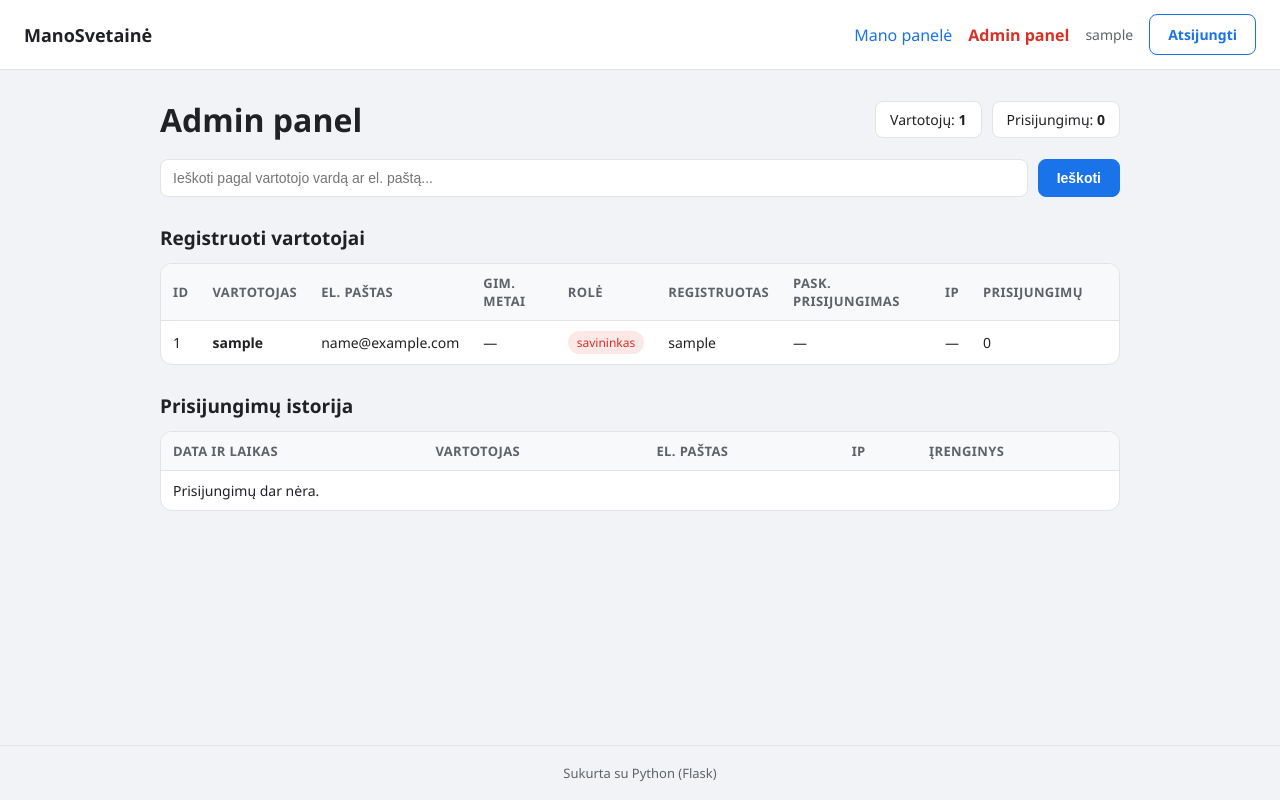
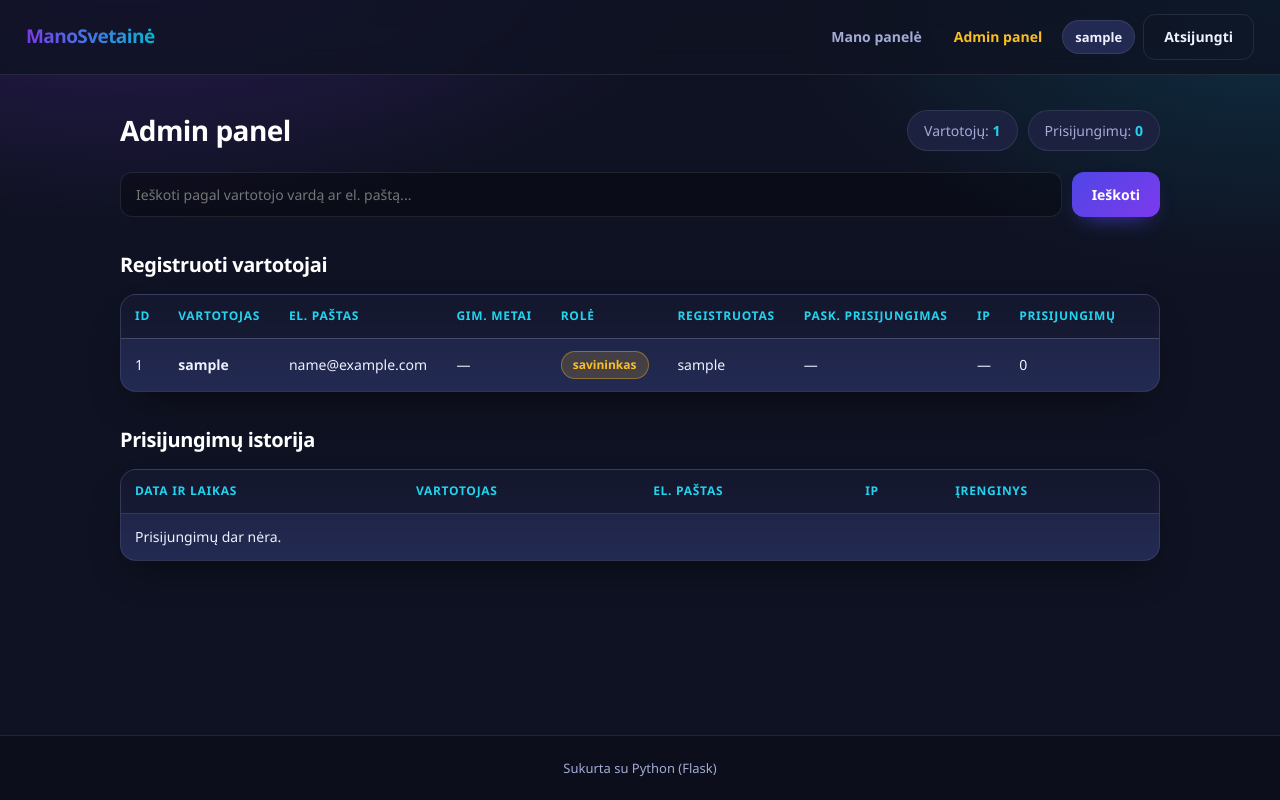
Before and after one commit to bygbaby123-max/svetaine, a Flask app: page /admin in a window 1280 px wide. Run offline with Flask 3, Linux system fonts and the light colour scheme; the visitor is signed in with stand-in values (Sample User, id 1); data comes from the database, SQL or seed files in the repository; data that the repository does not hold is empty; some libraries are stand-ins or nearby versions.

Commit message:
Atnaujinu style.css (naujas UI)

```diff
--- a/static/style.css
+++ b/static/style.css
@@ -1,160 +1,277 @@
+/* ============================================================
+   ManoSvetainė – modernus dizainas
+   ============================================================ */
 :root {
-  --blue: #1a73e8;
-  --blue-dark: #1557b0;
-  --bg: #f1f3f6;
-  --card: #ffffff;
-  --text: #202124;
-  --muted: #5f6368;
-  --border: #e0e3e8;
-  --red: #d93025;
-  --green: #188038;
+  --brand: #4f46e5;
+  --brand-2: #7c3aed;
+  --brand-3: #06b6d4;
+  --brand-dark: #4338ca;
+  --bg: #0f1222;
+  --bg-soft: #161a30;
+  --card: #1c2140;
+  --card-2: #232a52;
+  --text: #eef1ff;
+  --muted: #a3abd6;
+  --border: rgba(255, 255, 255, .09);
+  --red: #f87171;
+  --red-dark: #ef4444;
+  --green: #34d399;
+  --amber: #fbbf24;
+  --cyan: #22d3ee;
+  --shadow: 0 18px 40px -18px rgba(0, 0, 0, .65);
+  --radius: 18px;
 }
 
 * { box-sizing: border-box; }
 
 body {
   margin: 0;
-  font-family: "Segoe UI", Arial, Helvetica, sans-serif;
-  background: var(--bg);
+  font-family: "Segoe UI", system-ui, -apple-system, Arial, sans-serif;
+  background:
+    radial-gradient(1000px 500px at 10% -10%, rgba(124, 58, 237, .28), transparent 60%),
+    radial-gradient(900px 500px at 100% 0%, rgba(6, 182, 212, .18), transparent 55%),
+    var(--bg);
   color: var(--text);
   min-height: 100vh;
   display: flex;
   flex-direction: column;
+  line-height: 1.55;
 }
 
-a { color: var(--blue); text-decoration: none; }
+a { color: var(--cyan); text-decoration: none; }
 a:hover { text-decoration: underline; }
 
-/* Navigacija */
+h1, h2, h3 { letter-spacing: -.02em; }
+
+/* ---------------------------------------------------- navigacija */
 .nav {
+  position: sticky;
+  top: 0;
+  z-index: 20;
   display: flex;
   align-items: center;
   justify-content: space-between;
   gap: 16px;
-  padding: 14px 24px;
-  background: var(--card);
+  padding: 14px 26px;
+  background: rgba(15, 18, 34, .78);
+  backdrop-filter: blur(14px);
+  -webkit-backdrop-filter: blur(14px);
   border-bottom: 1px solid var(--border);
   flex-wrap: wrap;
 }
-.brand { font-weight: 700; font-size: 18px; color: var(--text); }
-.brand:hover { text-decoration: none; color: var(--blue); }
-.links { display: flex; align-items: center; gap: 16px; flex-wrap: wrap; }
-.who { color: var(--muted); font-size: 14px; }
-.admin-link { color: var(--red); font-weight: 600; }
+.brand {
+  font-weight: 800;
+  font-size: 19px;
+  color: #fff;
+  background: linear-gradient(90deg, var(--brand-2), var(--brand-3));
+  -webkit-background-clip: text;
+  background-clip: text;
+  -webkit-text-fill-color: transparent;
+  letter-spacing: -.03em;
+}
+.brand:hover { text-decoration: none; filter: brightness(1.15); }
+.links { display: flex; align-items: center; gap: 8px; flex-wrap: wrap; }
+.links > a:not(.btn) {
+  color: var(--muted);
+  font-size: 14px;
+  font-weight: 600;
+  padding: 8px 12px;
+  border-radius: 10px;
+  transition: .15s;
+}
+.links > a:not(.btn):hover { background: var(--card); color: #fff; text-decoration: none; }
+.who {
+  color: var(--text);
+  font-size: 13px;
+  font-weight: 700;
+  background: var(--card-2);
+  border: 1px solid var(--border);
+  padding: 6px 12px;
+  border-radius: 999px;
+}
+.admin-link { color: var(--amber) !important; }
+.admin-link:hover { background: rgba(251, 191, 36, .12) !important; }
 
-/* Turinys */
+/* ------------------------------------------------------------ turinys */
 .container {
   width: 100%;
-  max-width: 1000px;
+  max-width: 1080px;
   margin: 0 auto;
-  padding: 28px 20px 60px;
+  padding: 34px 20px 70px;
   flex: 1;
 }
 .footer {
   text-align: center;
   color: var(--muted);
   font-size: 13px;
-  padding: 18px;
+  padding: 22px;
   border-top: 1px solid var(--border);
+  background: rgba(0, 0, 0, .2);
 }
 
-/* Pranešimai */
+/* ------------------------------------------------------ pranešimai */
 .flash {
-  padding: 12px 16px;
-  border-radius: 8px;
+  padding: 13px 17px;
+  border-radius: 12px;
   margin-bottom: 16px;
   font-size: 14px;
+  font-weight: 600;
   border: 1px solid transparent;
+  display: flex;
+  gap: 10px;
+  align-items: center;
 }
-.flash-success { background: #e6f4ea; color: var(--green); border-color: #ceead6; }
-.flash-error { background: #fce8e6; color: var(--red); border-color: #f6d0cd; }
-.flash-info { background: #e8f0fe; color: var(--blue-dark); border-color: #d2e3fc; }
+.flash-success { background: rgba(52, 211, 153, .12); color: var(--green); border-color: rgba(52, 211, 153, .35); }
+.flash-error { background: rgba(248, 113, 113, .12); color: var(--red); border-color: rgba(248, 113, 113, .35); }
+.flash-info { background: rgba(34, 211, 238, .1); color: var(--cyan); border-color: rgba(34, 211, 238, .3); }
 
-/* Pradžia */
+/* ----------------------------------------------------------- hero */
 .hero {
-  background: linear-gradient(135deg, #1a73e8, #6c5ce7);
+  position: relative;
+  overflow: hidden;
+  background: linear-gradient(135deg, #4f46e5 0%, #7c3aed 45%, #06b6d4 100%);
+  border-radius: 26px;
+  padding: 56px 34px;
+  text-align: center;
+  box-shadow: var(--shadow);
+}
+.hero::after {
+  content: "";
+  position: absolute;
+  inset: 0;
+  background:
+    radial-gradient(400px 200px at 20% 20%, rgba(255, 255, 255, .18), transparent 60%),
+    radial-gradient(300px 180px at 85% 80%, rgba(255, 255, 255, .12), transparent 60%);
+  pointer-events: none;
+}
+.hero > * { position: relative; z-index: 1; }
+.hero h1 {
+  margin: 0 0 14px;
+  font-size: clamp(30px, 5vw, 44px);
+  font-weight: 800;
   color: #fff;
-  border-radius: 16px;
-  padding: 44px 32px;
-  text-align: center;
+  text-shadow: 0 6px 24px rgba(0, 0, 0, .25);
 }
-.hero h1 { margin: 0 0 12px; font-size: 34px; }
-.hero .lead { max-width: 640px; margin: 0 auto 22px; opacity: .95; line-height: 1.6; }
-.hero-actions { display: flex; gap: 12px; justify-content: center; flex-wrap: wrap; }
-.hero .cards { display: flex; gap: 16px; justify-content: center; flex-wrap: wrap; margin-top: 26px; text-align: left; }
+.hero .lead {
+  max-width: 660px;
+  margin: 0 auto 26px;
+  color: rgba(255, 255, 255, .95);
+  font-size: 17px;
+  line-height: 1.65;
+}
+.hero-actions { display: flex; gap: 14px; justify-content: center; flex-wrap: wrap; }
+.hero .cards { display: flex; gap: 16px; justify-content: center; flex-wrap: wrap; margin-top: 32px; text-align: left; }
 .hero .card { color: var(--text); }
 
 .features {
   display: grid;
-  grid-template-columns: repeat(auto-fit, minmax(240px, 1fr));
-  gap: 16px;
-  margin-top: 24px;
+  grid-template-columns: repeat(auto-fit, minmax(250px, 1fr));
+  gap: 18px;
+  margin-top: 28px;
+}
+.features .card { position: relative; overflow: hidden; }
+.features .card::before {
+  content: "";
+  position: absolute;
+  top: 0; left: 0; right: 0;
+  height: 3px;
+  background: linear-gradient(90deg, var(--brand-2), var(--brand-3));
 }
 
-/* Kortelės */
+/* --------------------------------------------------------- kortelės */
 .card {
-  background: var(--card);
+  background: linear-gradient(180deg, var(--card), var(--card-2));
   border: 1px solid var(--border);
-  border-radius: 14px;
-  padding: 20px;
+  border-radius: var(--radius);
+  padding: 22px;
+  box-shadow: var(--shadow);
+  transition: transform .18s ease, border-color .18s ease;
 }
-.card h3 { margin: 0 0 10px; font-size: 17px; }
-.card p { margin: 6px 0; color: var(--muted); font-size: 14px; line-height: 1.5; }
-.card .btn { margin-top: 12px; }
+.card:hover { transform: translateY(-3px); border-color: rgba(124, 58, 237, .45); }
+.card h3 { margin: 0 0 10px; font-size: 17px; color: #fff; }
+.card p { margin: 6px 0; color: var(--muted); font-size: 14px; line-height: 1.6; }
+.card .btn { margin-top: 14px; }
 
-/* Mygtukai */
+/* -------------------------------------------------------- mygtukai */
 .btn {
-  display: inline-block;
-  background: var(--blue);
+  display: inline-flex;
+  align-items: center;
+  justify-content: center;
+  gap: 8px;
+  background: linear-gradient(135deg, var(--brand), var(--brand-2));
   color: #fff;
-  border: 1px solid var(--blue);
-  padding: 10px 18px;
-  border-radius: 8px;
+  border: none;
+  padding: 11px 20px;
+  border-radius: 12px;
   font-size: 14px;
-  font-weight: 600;
+  font-weight: 700;
+  font-family: inherit;
   cursor: pointer;
-  transition: background .15s;
+  box-shadow: 0 10px 22px -12px rgba(79, 70, 229, .9);
+  transition: transform .15s, filter .15s, box-shadow .15s;
 }
-.btn:hover { background: var(--blue-dark); text-decoration: none; }
-.btn-ghost { background: transparent; color: var(--blue); }
-.btn-ghost:hover { background: #e8f0fe; }
-.btn-admin { background: var(--red); border-color: var(--red); }
-.btn-admin:hover { background: #b3140a; }
-.btn-lg { padding: 13px 26px; font-size: 16px; }
+.btn:hover {
+  filter: brightness(1.1);
+  transform: translateY(-2px);
+  text-decoration: none;
+  box-shadow: 0 14px 26px -12px rgba(124, 58, 237, .9);
+}
+.btn:active { transform: translateY(0); }
+.btn-ghost {
+  background: transparent;
+  color: var(--text);
+  border: 1px solid var(--border);
+  box-shadow: none;
+}
+.btn-ghost:hover { background: var(--card); filter: none; border-color: var(--brand-2); }
+.btn-admin { background: linear-gradient(135deg, #ef4444, #b91c1c); box-shadow: 0 10px 22px -12px rgba(239, 68, 68, .9); }
+.btn-admin:hover { box-shadow: 0 14px 26px -12px rgba(239, 68, 68, .9); }
+.btn-lg { padding: 14px 30px; font-size: 16px; border-radius: 14px; }
 
-/* Formos */
+/* ------------------------------------------------------------ formos */
 .auth-box {
-  max-width: 440px;
-  margin: 0 auto;
-  background: var(--card);
+  max-width: 460px;
+  margin: 20px auto;
+  background: linear-gradient(180deg, var(--card), var(--card-2));
   border: 1px solid var(--border);
-  border-radius: 16px;
-  padding: 30px 28px;
+  border-radius: 22px;
+  padding: 34px 30px;
+  box-shadow: var(--shadow);
 }
-.auth-box.wide { max-width: 820px; }
-.auth-box h1 { margin: 0 0 20px; font-size: 24px; }
-.auth-box h2 { font-size: 18px; margin: 26px 0 12px; }
+.auth-box.wide { max-width: 860px; }
+.auth-box h1 { margin: 0 0 22px; font-size: 26px; color: #fff; }
+.auth-box h2 { font-size: 18px; margin: 30px 0 14px; color: #fff; }
 
 .form label {
   display: block;
-  font-size: 14px;
-  font-weight: 600;
-  margin-bottom: 14px;
-  color: var(--text);
+  font-size: 13px;
+  font-weight: 700;
+  margin-bottom: 16px;
+  color: var(--muted);
+  text-transform: uppercase;
+  letter-spacing: .04em;
 }
 .form input {
   display: block;
   width: 100%;
-  margin-top: 6px;
-  padding: 11px 12px;
+  margin-top: 7px;
+  padding: 13px 14px;
   border: 1px solid var(--border);
-  border-radius: 8px;
+  border-radius: 12px;
   font-size: 15px;
   font-family: inherit;
-  background: #fbfcfe;
+  background: rgba(0, 0, 0, .28);
+  color: var(--text);
+  transition: border-color .15s, box-shadow .15s;
 }
-.form input:focus { outline: 2px solid var(--blue); outline-offset: 1px; border-color: var(--blue); }
-.form-actions { display: flex; gap: 10px; flex-wrap: wrap; margin-top: 6px; }
+.form input::placeholder { color: #6b74ad; }
+.form input:focus {
+  outline: none;
+  border-color: var(--brand-2);
+  box-shadow: 0 0 0 4px rgba(124, 58, 237, .22);
+}
+.form-actions { display: flex; gap: 10px; flex-wrap: wrap; margin-top: 8px; }
+.form-actions .btn { flex: 1; min-width: 150px; }
 
 .divider {
   display: flex;
@@ -162,71 +279,119 @@ a:hover { text-decoration: underline; }
   gap: 12px;
   color: var(--muted);
   font-size: 13px;
-  margin: 20px 0;
+  margin: 22px 0;
 }
-.divider::before, .divider::after {
-  content: "";
-  flex: 1;
-  height: 1px;
-  background: var(--border);
+.divider::before, .divider::after { content: ""; flex: 1; height: 1px; background: var(--border); }
+.muted { color: var(--muted); font-size: 14px; margin-top: 20px; }
+
+/* --------------------------------------------------------- lentelės */
+.table-wrap {
+  overflow-x: auto;
+  background: linear-gradient(180deg, var(--card), var(--card-2));
+  border: 1px solid var(--border);
+  border-radius: 16px;
+  box-shadow: var(--shadow);
 }
-.muted { color: var(--muted); font-size: 14px; margin-top: 18px; }
-
-/* Lentelės */
-.table-wrap { overflow-x: auto; background: var(--card); border: 1px solid var(--border); border-radius: 12px; }
 .table { width: 100%; border-collapse: collapse; font-size: 14px; }
-.auth-box .table { background: var(--card); border: 1px solid var(--border); border-radius: 12px; overflow: hidden; }
-.table th, .table td { padding: 10px 12px; text-align: left; border-bottom: 1px solid var(--border); }
-.table th { background: #f8f9fb; font-size: 13px; color: var(--muted); text-transform: uppercase; letter-spacing: .03em; }
+.auth-box .table {
+  background: rgba(0, 0, 0, .22);
+  border: 1px solid var(--border);
+  border-radius: 14px;
+  overflow: hidden;
+  box-shadow: none;
+}
+.table th, .table td { padding: 12px 14px; text-align: left; border-bottom: 1px solid var(--border); white-space: nowrap; }
+.table th {
+  background: rgba(0, 0, 0, .3);
+  font-size: 12px;
+  color: var(--cyan);
+  text-transform: uppercase;
+  letter-spacing: .06em;
+}
+.table tbody tr { transition: background .12s; }
 .table tr:last-child td { border-bottom: none; }
-.table tr:hover td { background: #fafbfd; }
+.table tbody tr:hover td { background: rgba(124, 58, 237, .12); }
 .table td:first-child { color: var(--muted); font-weight: 600; width: 40%; }
 .table-wrap td:first-child { color: inherit; font-weight: inherit; width: auto; }
-.truncate { max-width: 260px; overflow: hidden; text-overflow: ellipsis; white-space: nowrap; display: inline-block; }
+.auth-box .table td { white-space: normal; }
+.truncate { max-width: 260px; overflow: hidden; text-overflow: ellipsis; white-space: nowrap; display: inline-block; vertical-align: bottom; }
+.actions { display: flex; gap: 6px; flex-wrap: wrap; align-items: center; }
 
+/* ------------------------------------------------------------ žymos */
 .badge {
   display: inline-block;
-  padding: 3px 9px;
+  padding: 4px 11px;
   border-radius: 999px;
   font-size: 12px;
-  background: #e8f0fe;
-  color: var(--blue-dark);
+  font-weight: 700;
+  background: rgba(34, 211, 238, .14);
+  color: var(--cyan);
+  border: 1px solid rgba(34, 211, 238, .32);
 }
-.badge-admin { background: #fce8e6; color: var(--red); }
+.badge-admin { background: rgba(251, 191, 36, .16); color: var(--amber); border-color: rgba(251, 191, 36, .38); }
+.badge-coowner { background: rgba(52, 211, 153, .14); color: var(--green); border-color: rgba(52, 211, 153, .34); }
 
-/* Admin */
-.admin-head { display: flex; align-items: center; justify-content: space-between; gap: 16px; flex-wrap: wrap; }
-.admin-head h1 { margin: 0; }
-.stats { display: flex; gap: 10px; }
-.stat { background: var(--card); border: 1px solid var(--border); padding: 8px 14px; border-radius: 8px; font-size: 14px; }
-.search { display: flex; gap: 10px; margin: 18px 0 8px; flex-wrap: wrap; }
+/* ------------------------------------------------------------ admin */
+.admin-head {
+  display: flex;
+  align-items: center;
+  justify-content: space-between;
+  gap: 16px;
+  flex-wrap: wrap;
+  margin-bottom: 6px;
+}
+.admin-head h1 { margin: 0; color: #fff; font-size: 28px; }
+.stats { display: flex; gap: 10px; flex-wrap: wrap; }
+.stat {
+  background: var(--card);
+  border: 1px solid var(--border);
+  padding: 9px 16px;
+  border-radius: 999px;
+  font-size: 14px;
+  color: var(--muted);
+}
+.stat b { color: var(--cyan); }
+.search { display: flex; gap: 10px; margin: 20px 0 10px; flex-wrap: wrap; }
 .search input {
   flex: 1;
   min-width: 240px;
-  padding: 10px 12px;
+  padding: 12px 15px;
   border: 1px solid var(--border);
-  border-radius: 8px;
+  border-radius: 12px;
   font-size: 14px;
+  font-family: inherit;
+  background: rgba(0, 0, 0, .28);
+  color: var(--text);
 }
-h2 { font-size: 19px; margin: 28px 0 12px; }
+.search input:focus { outline: none; border-color: var(--brand-2); box-shadow: 0 0 0 4px rgba(124, 58, 237, .2); }
+h2 { font-size: 20px; margin: 32px 0 14px; color: #fff; }
 
 .mini {
   display: inline-block;
   font-size: 12px;
-  padding: 4px 9px;
-  border-radius: 6px;
+  font-weight: 700;
+  padding: 6px 11px;
+  border-radius: 9px;
   border: 1px solid var(--border);
-  background: #f8f9fb;
+  background: rgba(0, 0, 0, .3);
   color: var(--text);
   cursor: pointer;
+  font-family: inherit;
+  transition: .15s;
 }
-.mini:hover { background: #e8f0fe; text-decoration: none; }
-.mini-danger { color: var(--red); border-color: #f6d0cd; }
-.mini-danger:hover { background: #fce8e6; }
+.mini:hover { background: var(--card-2); border-color: var(--brand-2); text-decoration: none; }
+.mini-danger { color: var(--red); border-color: rgba(248, 113, 113, .35); }
+.mini-danger:hover { background: rgba(248, 113, 113, .16); border-color: var(--red); }
+.mini-coowner { color: var(--green); border-color: rgba(52, 211, 153, .35); }
+.mini-coowner:hover { background: rgba(52, 211, 153, .16); border-color: var(--green); }
 td form { display: inline; margin-left: 6px; }
+.actions form { margin-left: 0; }
 
+/* -------------------------------------------------------- atsakymas */
 @media (max-width: 640px) {
-  .hero { padding: 30px 18px; }
-  .hero h1 { font-size: 26px; }
-  .container { padding: 20px 12px 40px; }
+  .hero { padding: 36px 18px; border-radius: 20px; }
+  .container { padding: 22px 12px 50px; }
+  .nav { padding: 12px 14px; }
+  .auth-box { padding: 26px 20px; }
+  .form-actions .btn { min-width: 100%; }
 }
```
